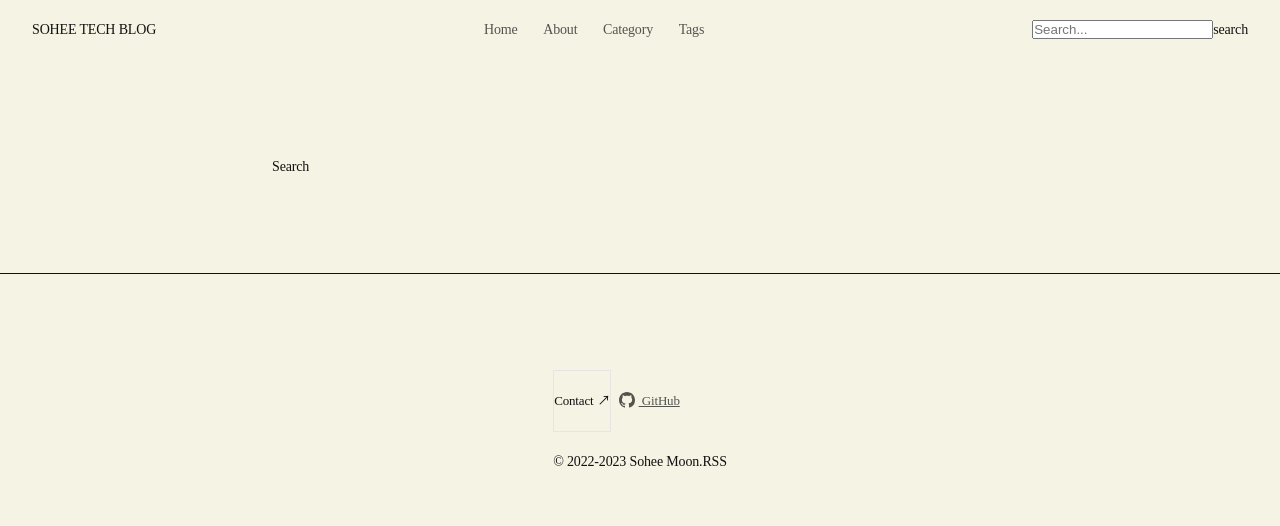
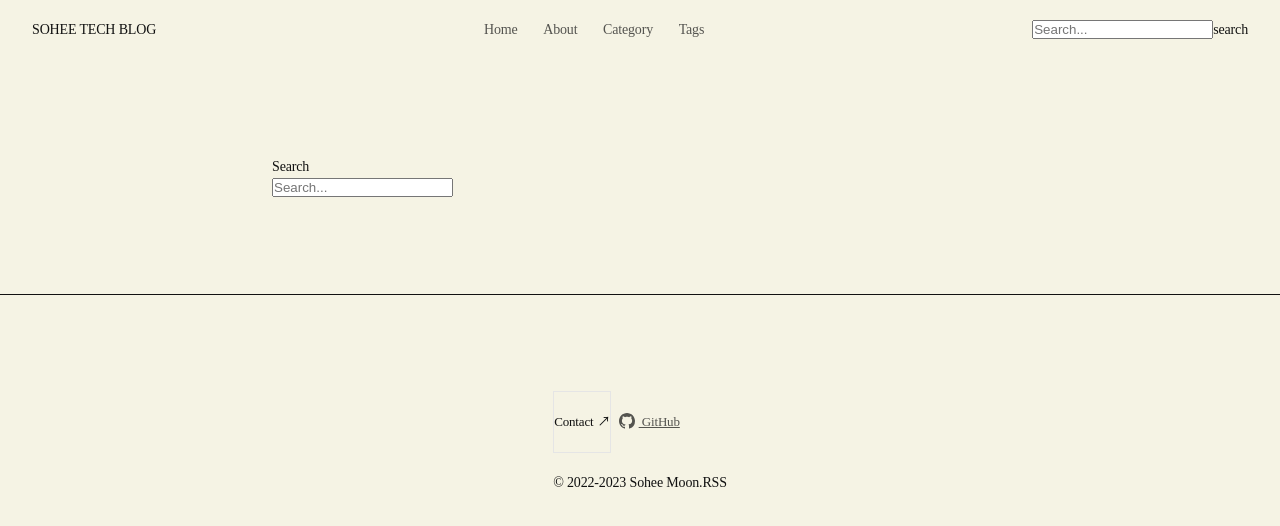
Before and after one commit to soheetech/soheetech.github.io, a Jekyll site: the page built from search.md, in a window 1280 px wide. Shown: the top 526 px of the page. Built offline with Jekyll 4.4.1, drawn with Linux system fonts in a browser that asks for light colours; some web fonts are replaced; comment, search, counter and statistics services are not loaded.

Commit message:
Update search.html

```diff
--- a/_layouts/search.html
+++ b/_layouts/search.html
@@ -3,3 +3,14 @@ layout: default
 ---
 
 <h1>{{ page.title }}</h1>
+<div class="container">
+<div class="row">
+ <div class="col-12">
+   <div id="search-bar">
+     <i class="fa fa-search" aria-hidden="true"></i>
+     <input id="search-input" type="text" placeholder="Search..." />
+   </div>
+   <ul id="results-container"></ul>
+ </div>
+</div>
+</div>
```
